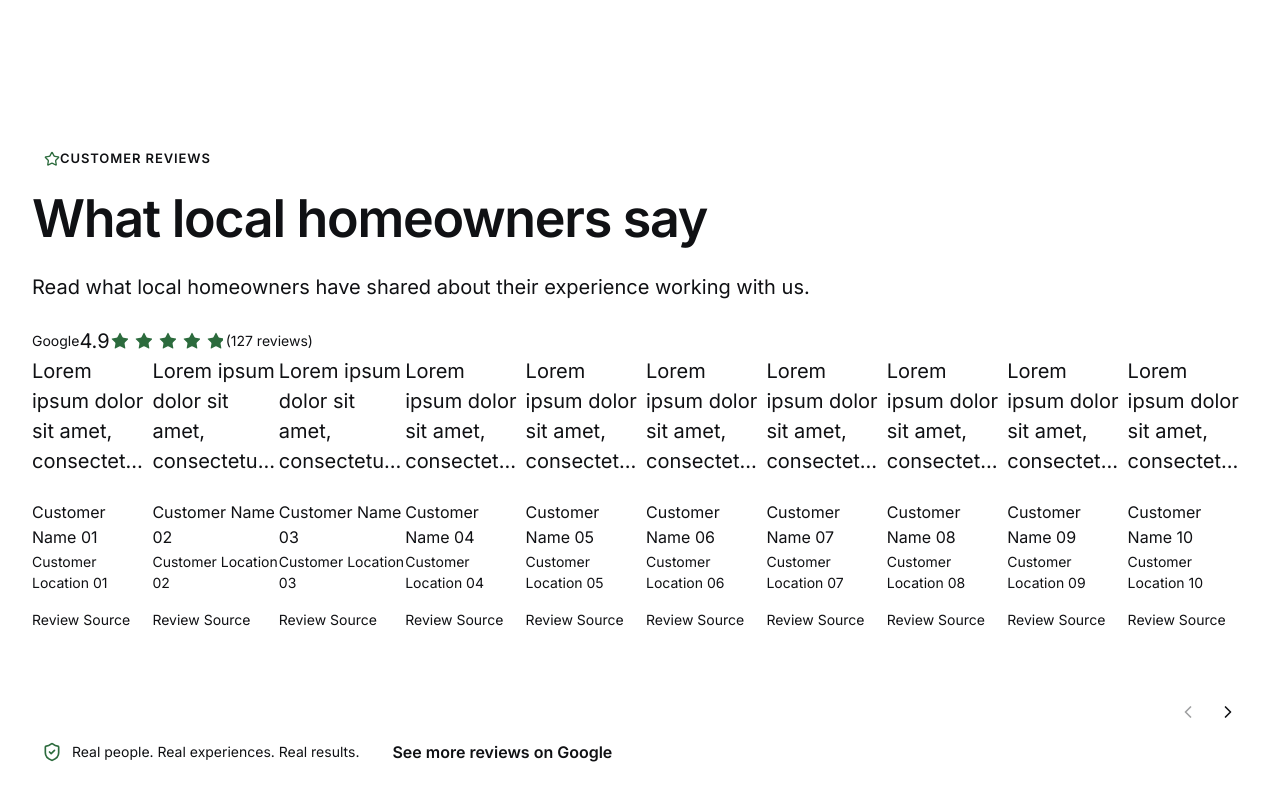
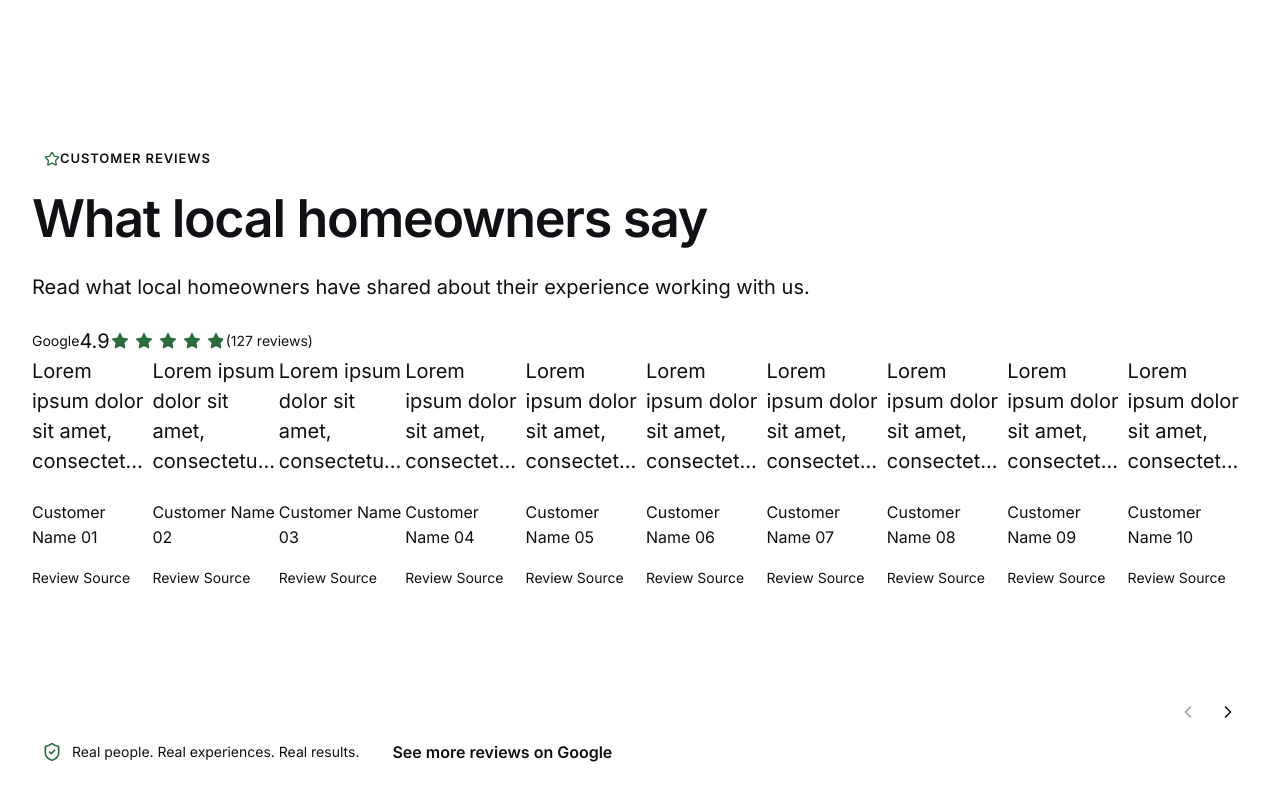
Before and after one commit to YHICAdmin/your-house-in-cash, a Next.js app: page / in a window 1280 px wide. Shown: the part 1575-2375 px from the top of the page. Built offline with nearby package versions, Linux system fonts and the light colour scheme.

Commit message:
refactor: remove review customer locations

```diff
--- a/project-documentation/website-specification/area-page.md
+++ b/project-documentation/website-specification/area-page.md
@@ -840,26 +840,25 @@ Strengthen trust and social proof through authentic reviews demonstrating that t
 * Each Review Card contains:
   * Review text.
   * Customer name.
-  * Customer location.
   * Review source, such as Google, Facebook, or BBB.
 * Uses the following temporary content in canonical display order for layout testing:
-  1. Customer name: `Customer Name 01`; location: `Customer Location 01`; source: `Review Source`; review text: `Lorem ipsum dolor sit amet, consectetur adipiscing elit. Sed do eiusmod tempor incididunt ut labore et dolore magna aliqua.`
-  2. Customer name: `Customer Name 02`; location: `Customer Location 02`; source: `Review Source`; review text: `Lorem ipsum dolor sit amet, consectetur adipiscing elit. Ut enim ad minim veniam, quis nostrud exercitation ullamco laboris.`
-  3. Customer name: `Customer Name 03`; location: `Customer Location 03`; source: `Review Source`; review text: `Lorem ipsum dolor sit amet, consectetur adipiscing elit. Duis aute irure dolor in reprehenderit in voluptate velit esse cillum dolore.`
-  4. Customer name: `Customer Name 04`; location: `Customer Location 04`; source: `Review Source`; review text: `Lorem ipsum dolor sit amet, consectetur adipiscing elit. Excepteur sint occaecat cupidatat non proident, sunt in culpa qui officia.`
-  5. Customer name: `Customer Name 05`; location: `Customer Location 05`; source: `Review Source`; review text: `Lorem ipsum dolor sit amet, consectetur adipiscing elit. Integer posuere erat a ante venenatis dapibus posuere velit aliquet.`
-  6. Customer name: `Customer Name 06`; location: `Customer Location 06`; source: `Review Source`; review text: `Lorem ipsum dolor sit amet, consectetur adipiscing elit. Maecenas faucibus mollis interdum donec ullamcorper nulla non metus.`
-  7. Customer name: `Customer Name 07`; location: `Customer Location 07`; source: `Review Source`; review text: `Lorem ipsum dolor sit amet, consectetur adipiscing elit. Cras mattis consectetur purus sit amet fermentum.`
-  8. Customer name: `Customer Name 08`; location: `Customer Location 08`; source: `Review Source`; review text: `Lorem ipsum dolor sit amet, consectetur adipiscing elit. Aenean lacinia bibendum nulla sed consectetur.`
-  9. Customer name: `Customer Name 09`; location: `Customer Location 09`; source: `Review Source`; review text: `Lorem ipsum dolor sit amet, consectetur adipiscing elit. Praesent commodo cursus magna, vel scelerisque nisl consectetur.`
-  10. Customer name: `Customer Name 10`; location: `Customer Location 10`; source: `Review Source`; review text: `Lorem ipsum dolor sit amet, consectetur adipiscing elit. Etiam porta sem malesuada magna mollis euismod.`
+  1. Customer name: `Customer Name 01`; source: `Review Source`; review text: `Lorem ipsum dolor sit amet, consectetur adipiscing elit. Sed do eiusmod tempor incididunt ut labore et dolore magna aliqua.`
+  2. Customer name: `Customer Name 02`; source: `Review Source`; review text: `Lorem ipsum dolor sit amet, consectetur adipiscing elit. Ut enim ad minim veniam, quis nostrud exercitation ullamco laboris.`
+  3. Customer name: `Customer Name 03`; source: `Review Source`; review text: `Lorem ipsum dolor sit amet, consectetur adipiscing elit. Duis aute irure dolor in reprehenderit in voluptate velit esse cillum dolore.`
+  4. Customer name: `Customer Name 04`; source: `Review Source`; review text: `Lorem ipsum dolor sit amet, consectetur adipiscing elit. Excepteur sint occaecat cupidatat non proident, sunt in culpa qui officia.`
+  5. Customer name: `Customer Name 05`; source: `Review Source`; review text: `Lorem ipsum dolor sit amet, consectetur adipiscing elit. Integer posuere erat a ante venenatis dapibus posuere velit aliquet.`
+  6. Customer name: `Customer Name 06`; source: `Review Source`; review text: `Lorem ipsum dolor sit amet, consectetur adipiscing elit. Maecenas faucibus mollis interdum donec ullamcorper nulla non metus.`
+  7. Customer name: `Customer Name 07`; source: `Review Source`; review text: `Lorem ipsum dolor sit amet, consectetur adipiscing elit. Cras mattis consectetur purus sit amet fermentum.`
+  8. Customer name: `Customer Name 08`; source: `Review Source`; review text: `Lorem ipsum dolor sit amet, consectetur adipiscing elit. Aenean lacinia bibendum nulla sed consectetur.`
+  9. Customer name: `Customer Name 09`; source: `Review Source`; review text: `Lorem ipsum dolor sit amet, consectetur adipiscing elit. Praesent commodo cursus magna, vel scelerisque nisl consectetur.`
+  10. Customer name: `Customer Name 10`; source: `Review Source`; review text: `Lorem ipsum dolor sit amet, consectetur adipiscing elit. Etiam porta sem malesuada magna mollis euismod.`
 * The temporary content is replaced with approved authentic reviews before production publication.
 
 #### Component and Semantics
 
 * Each Review Card uses list-item semantics.
 * The review text uses block quotation semantics.
-* The customer name and location form the attribution for the review text.
+* The customer name forms the attribution for the review text.
 * The review source identifies the external platform from which the review text in the same Review Card originates.
 * The review source uses non-interactive metadata semantics.
 
@@ -870,7 +869,6 @@ Strengthen trust and social proof through authentic reviews demonstrating that t
 * Each Review Card uses the global `Large` Radius.
 * The review text uses the global `Body Large` typography and `Text Primary` color.
 * The customer name uses the global `Body` typography and `Text Primary` color.
-* The customer location uses the global `Body Small` typography and `Text Muted` color.
 * The review source uses the global `Body Small` typography and `Text Muted` color.
 
 #### Dimensions and Alignment
@@ -883,8 +881,7 @@ Strengthen trust and social proof through authentic reviews demonstrating that t
 #### Spacing
 
 * `M` (`24px`) separates the review text from the customer name.
-* `XS` (`8px`) separates the customer name from the customer location.
-* `S` (`16px`) separates the customer location from the review source.
+* `S` (`16px`) separates the customer name from the review source.
 * These spacing values remain unchanged across all Breakpoints.
 
 ### Carousel Controls
--- a/src/components/area/area-reviews.module.css
+++ b/src/components/area/area-reviews.module.css
@@ -113,18 +113,12 @@
 }
 
 .customerName,
-.customerLocation,
 .reviewSource {
   display: block;
 }
 
 .customerName {
   color: var(--color-text-primary);
-}
-
-.customerLocation {
-  margin-top: var(--spacing-xs);
-  color: var(--color-text-muted);
 }
 
 .reviewSource {
--- a/src/components/area/reviews-carousel.tsx
+++ b/src/components/area/reviews-carousel.tsx
@@ -7,61 +7,51 @@ import styles from "./area-reviews.module.css";
 const reviews = [
   {
     name: "Customer Name 01",
-    location: "Customer Location 01",
     source: "Review Source",
     text: "Lorem ipsum dolor sit amet, consectetur adipiscing elit. Sed do eiusmod tempor incididunt ut labore et dolore magna aliqua.",
   },
   {
     name: "Customer Name 02",
-    location: "Customer Location 02",
     source: "Review Source",
     text: "Lorem ipsum dolor sit amet, consectetur adipiscing elit. Ut enim ad minim veniam, quis nostrud exercitation ullamco laboris.",
   },
   {
     name: "Customer Name 03",
-    location: "Customer Location 03",
     source: "Review Source",
     text: "Lorem ipsum dolor sit amet, consectetur adipiscing elit. Duis aute irure dolor in reprehenderit in voluptate velit esse cillum dolore.",
   },
   {
     name: "Customer Name 04",
-    location: "Customer Location 04",
     source: "Review Source",
     text: "Lorem ipsum dolor sit amet, consectetur adipiscing elit. Excepteur sint occaecat cupidatat non proident, sunt in culpa qui officia.",
   },
   {
     name: "Customer Name 05",
-    location: "Customer Location 05",
     source: "Review Source",
     text: "Lorem ipsum dolor sit amet, consectetur adipiscing elit. Integer posuere erat a ante venenatis dapibus posuere velit aliquet.",
   },
   {
     name: "Customer Name 06",
-    location: "Customer Location 06",
     source: "Review Source",
     text: "Lorem ipsum dolor sit amet, consectetur adipiscing elit. Maecenas faucibus mollis interdum donec ullamcorper nulla non metus.",
   },
   {
     name: "Customer Name 07",
-    location: "Customer Location 07",
     source: "Review Source",
     text: "Lorem ipsum dolor sit amet, consectetur adipiscing elit. Cras mattis consectetur purus sit amet fermentum.",
   },
   {
     name: "Customer Name 08",
-    location: "Customer Location 08",
     source: "Review Source",
     text: "Lorem ipsum dolor sit amet, consectetur adipiscing elit. Aenean lacinia bibendum nulla sed consectetur.",
   },
   {
     name: "Customer Name 09",
-    location: "Customer Location 09",
     source: "Review Source",
     text: "Lorem ipsum dolor sit amet, consectetur adipiscing elit. Praesent commodo cursus magna, vel scelerisque nisl consectetur.",
   },
   {
     name: "Customer Name 10",
-    location: "Customer Location 10",
     source: "Review Source",
     text: "Lorem ipsum dolor sit amet, consectetur adipiscing elit. Etiam porta sem malesuada magna mollis euismod.",
   },
@@ -163,9 +153,6 @@ export function ReviewsCarousel({ headingId }: ReviewsCarouselProps) {
                   <span className={`${styles.customerName} text-body`}>
                     {review.name}
                   </span>
-                  <span className={`${styles.customerLocation} text-body-small`}>
-                    {review.location}
-                  </span>
                 </figcaption>
               </figure>
               <span className={`${styles.reviewSource} text-body-small`}>
```
